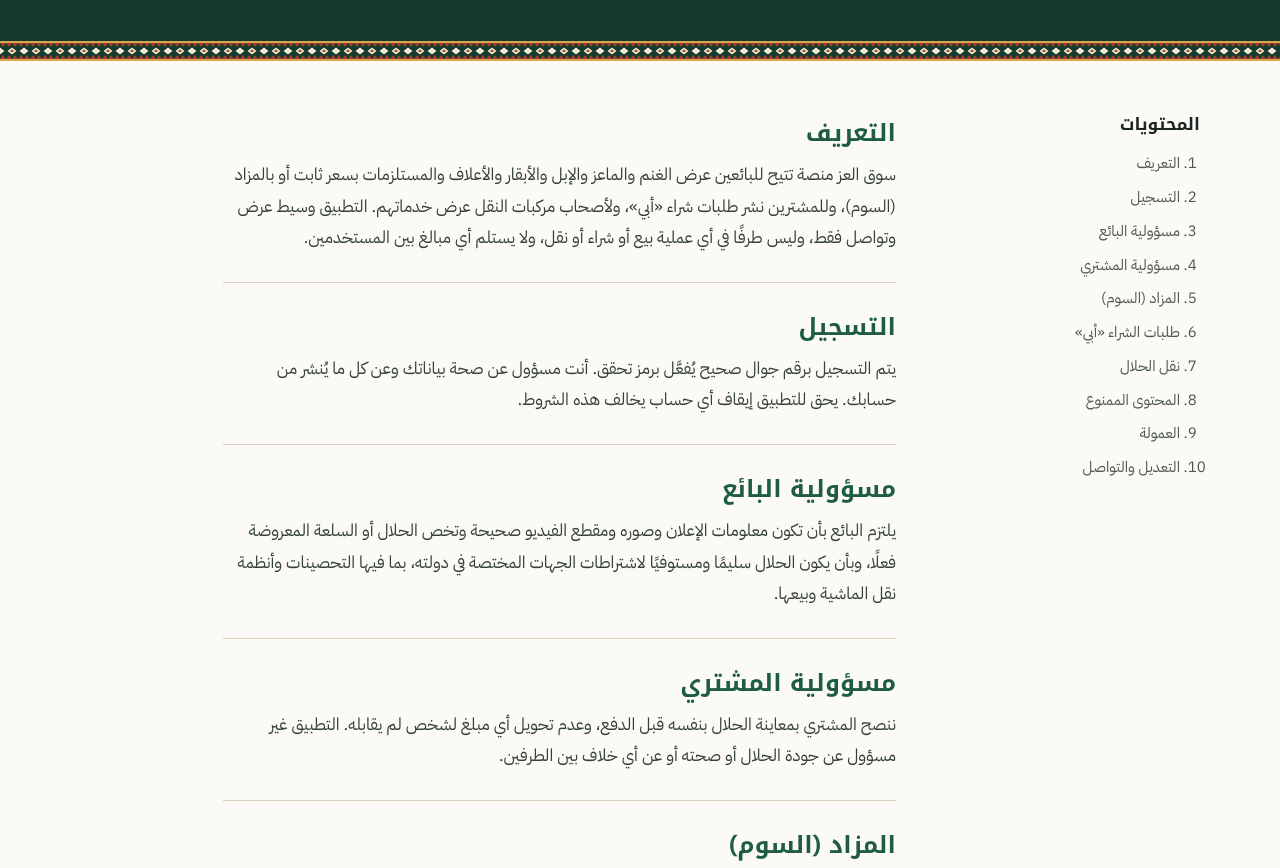
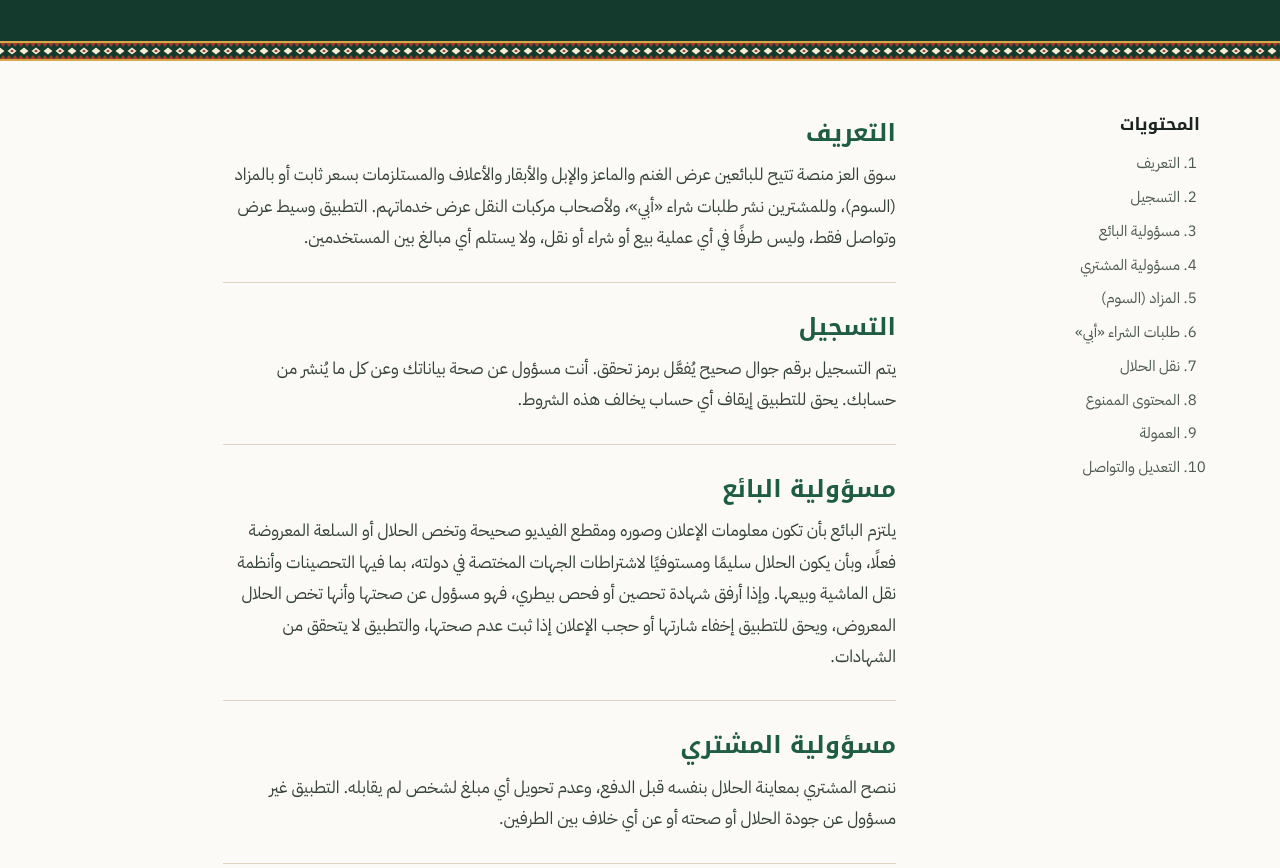
Before and after one commit to Ayyadali/souqal3z-web, a plain HTML site: page terms.html in a window 1280 px wide. Shown: the part 221-1089 px from the top of the page. Drawn offline with Linux system fonts and the light colour scheme; no server answers; a web font is replaced by a local one.

Commit message:
تحديث الشروط والخصوصية: شهادة التحصين
Co-Authored-By: Claude Opus 5.5 <noreply@anthropic.com>
Claude-Session: https://claude.ai/code/session_012HXkNB3eHXRLaZDfibMd3S

```diff
--- a/terms.html
+++ b/terms.html
@@ -74,7 +74,7 @@
         </section>
         <section id="s3">
           <h2>مسؤولية البائع</h2>
-          <p>يلتزم البائع بأن تكون معلومات الإعلان وصوره ومقطع الفيديو صحيحة وتخص الحلال أو السلعة المعروضة فعلًا، وبأن يكون الحلال سليمًا ومستوفيًا لاشتراطات الجهات المختصة في دولته، بما فيها التحصينات وأنظمة نقل الماشية وبيعها.</p>
+          <p>يلتزم البائع بأن تكون معلومات الإعلان وصوره ومقطع الفيديو صحيحة وتخص الحلال أو السلعة المعروضة فعلًا، وبأن يكون الحلال سليمًا ومستوفيًا لاشتراطات الجهات المختصة في دولته، بما فيها التحصينات وأنظمة نقل الماشية وبيعها. وإذا أرفق شهادة تحصين أو فحص بيطري، فهو مسؤول عن صحتها وأنها تخص الحلال المعروض، ويحق للتطبيق إخفاء شارتها أو حجب الإعلان إذا ثبت عدم صحتها، والتطبيق لا يتحقق من الشهادات.</p>
         </section>
         <section id="s4">
           <h2>مسؤولية المشتري</h2>
```
Also changed, not shown: privacy.html (+1 -1 lines).
